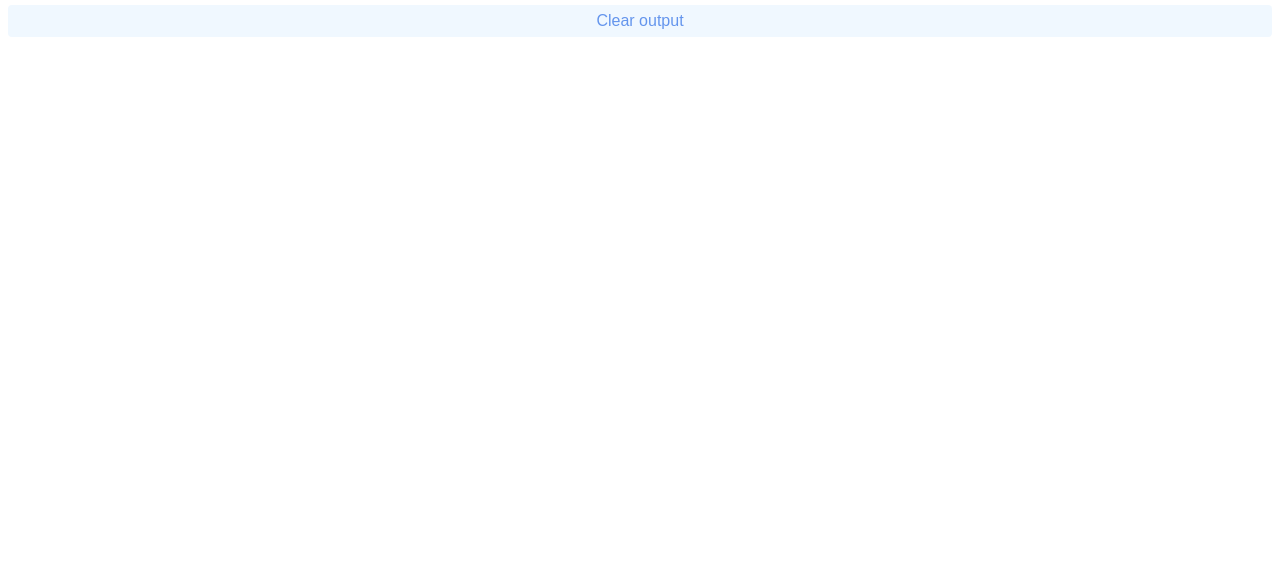
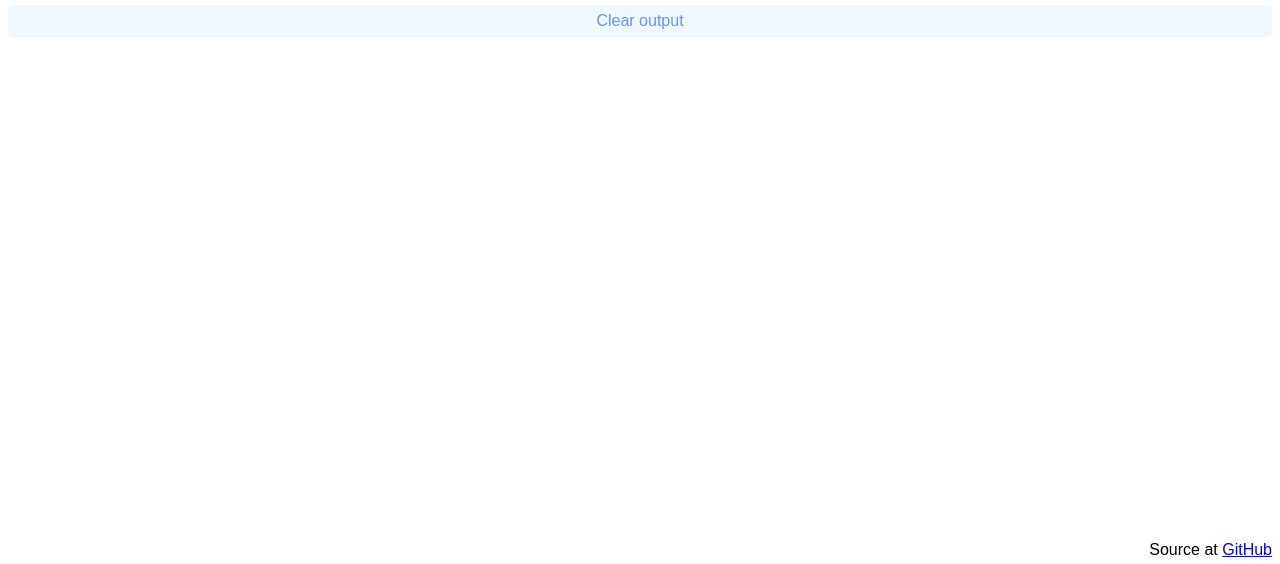
Before and after one commit to orochi-kazu/tf-quiet, a website: page src/index.html in a window 1280 px wide. Shown: the part 233-797 px from the top of the page. Drawn offline with Linux system fonts and the light colour scheme.

Commit message:
Add footer with link back to repo on github

```diff
--- a/src/index.html
+++ b/src/index.html
@@ -32,6 +32,8 @@
 
     <div id="quiet"></div>
 
+    <footer>Source at <a href="https://github.com/orochi-kazu/tf-quiet">GitHub</a><footer>
+
     <script type="module">
       import { onClick, onChange } from './tf-quiet.js'
       const globalFrom = (container, names) => { names.forEach(it => { globalThis[it] = container[it] }) }
--- a/src/style.css
+++ b/src/style.css
@@ -2,7 +2,17 @@
   outline-color: blueviolet;
 }
 
-span {
+body {
+  min-height: 100%;
+  box-sizing: border-box;
+  margin: 0;
+  padding: 0.5rem;
+
+  display: flex;
+  flex-direction: column;
+}
+
+span, footer {
   font-family: sans-serif;
 }
 form {
@@ -124,3 +134,11 @@ collapsible-block {
   display: block;
   overflow: scroll;
 }
+
+div#quiet {
+  flex-grow: 1;
+}
+
+footer {
+  text-align: right;
+}
```
Also changed, not shown: readme.md.
